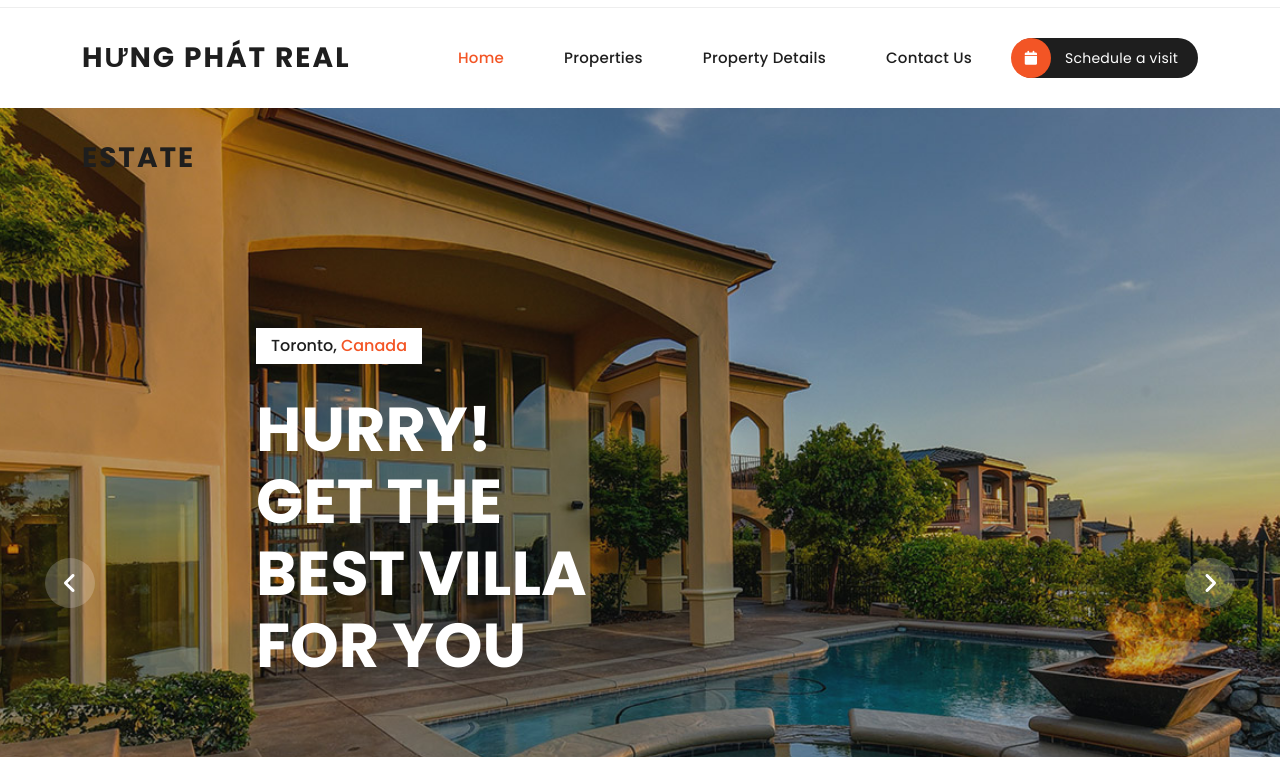
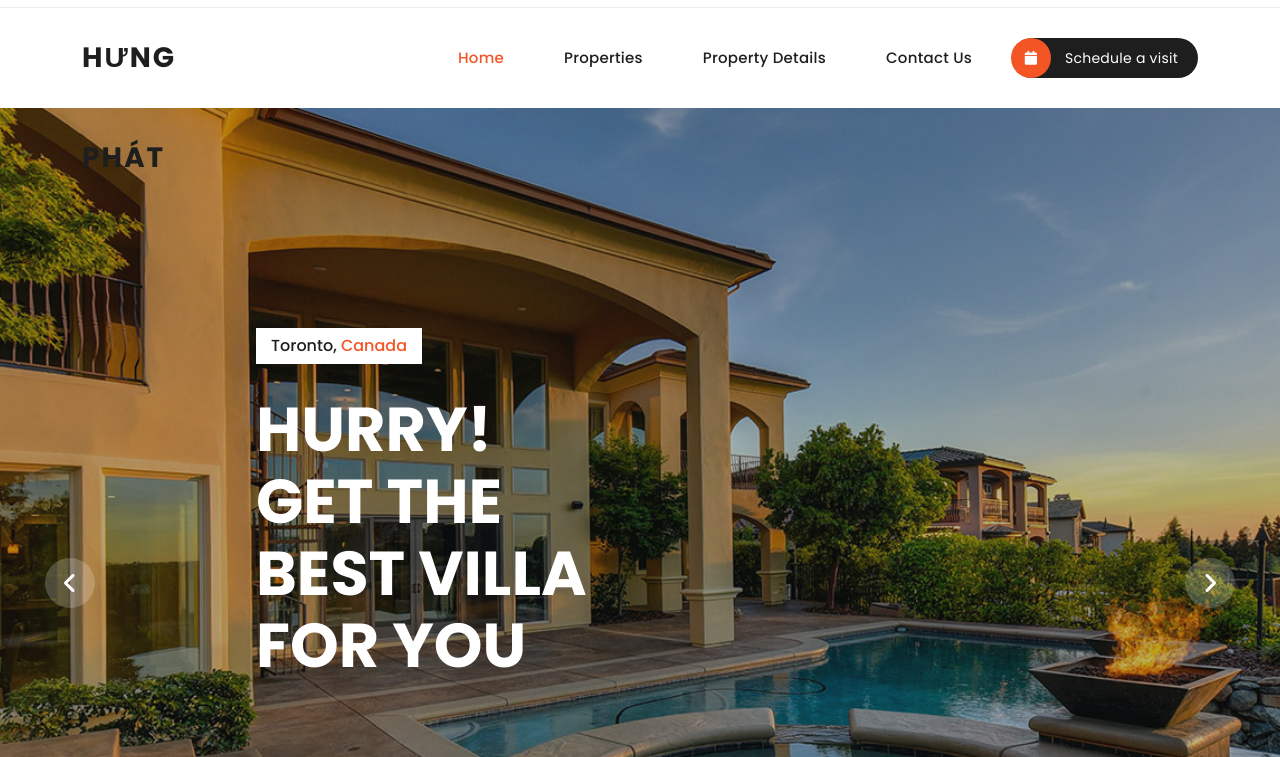
Before and after one commit to vietsnake7/peaceland.github.io, a plain HTML site: page index.html in a window 1280 px wide. Shown: the part 43-800 px from the top of the page. Drawn offline with nearby package versions, Linux system fonts and the light colour scheme.

Commit message:
Update index.html

```diff
--- a/index.html
+++ b/index.html
@@ -72,7 +72,7 @@ https://templatemo.com/tm-591-villa-agency
                 <nav class="main-nav">
                     <!-- ***** Logo Start ***** -->
                     <a href="index.html" class="logo">
-                        <h1>HƯNG PHÁT REAL ESTATE</h1>
+                        <h1>HƯNG PHÁT</h1>
                     </a>
                     <!-- ***** Logo End ***** -->
                     <!-- ***** Menu Start ***** -->
```
